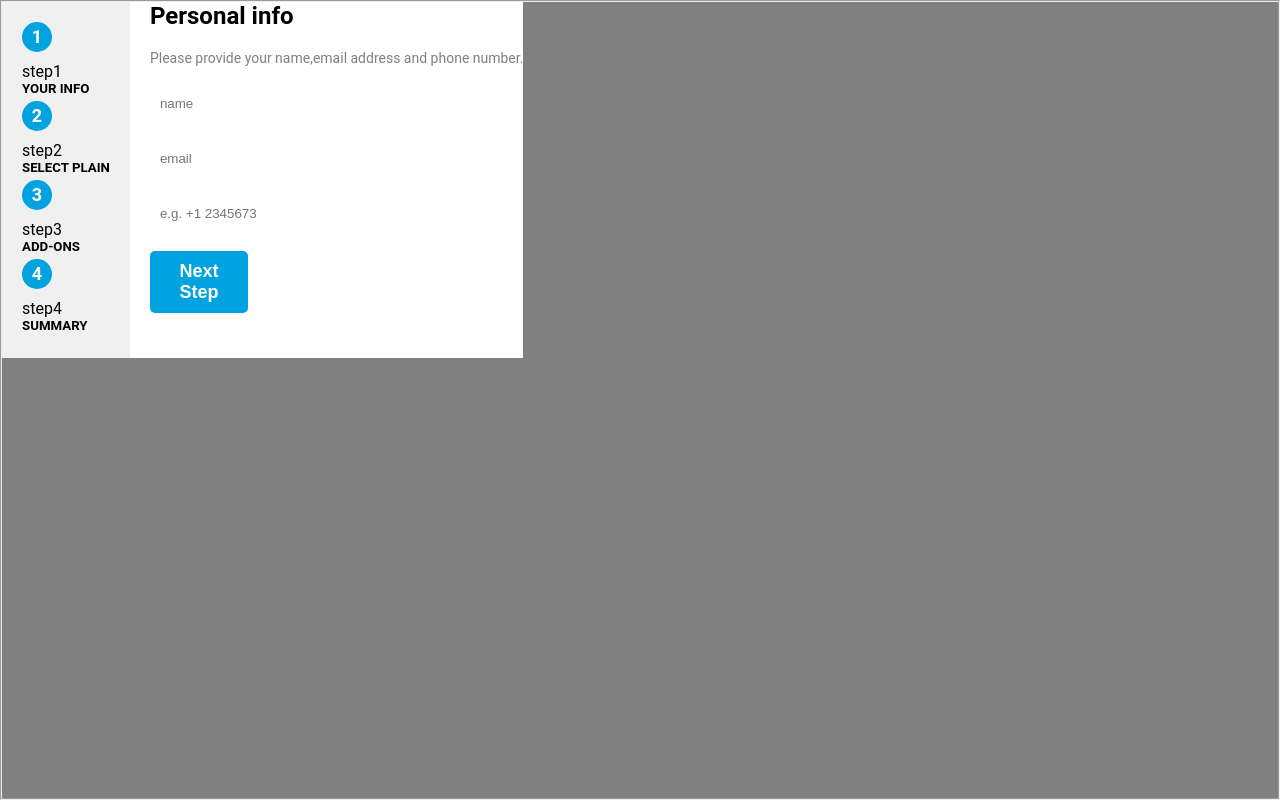
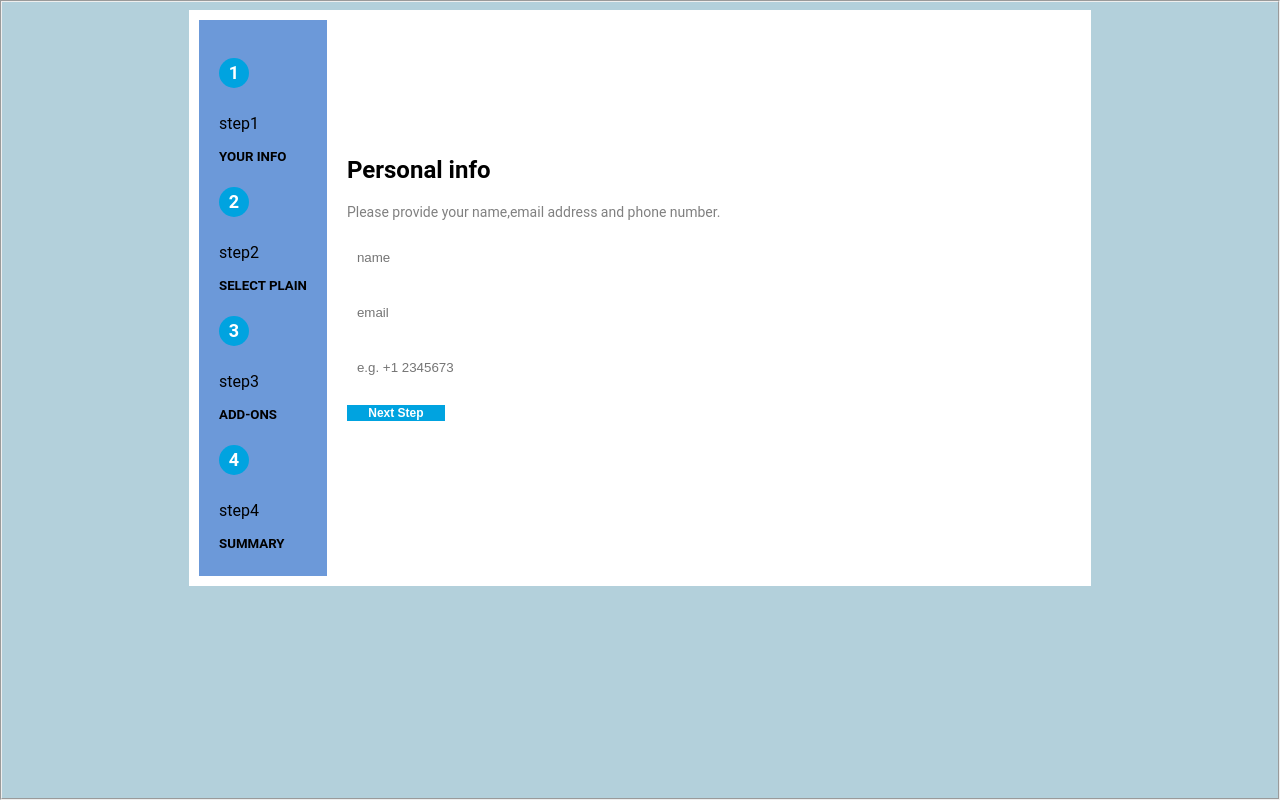
Before and after one commit to sleek1004/form-pages, a plain HTML site: page index.html in a window 1280 px wide. Drawn offline with Linux system fonts and the light colour scheme.

Commit message:
adding colors

```diff
--- a/index.css
+++ b/index.css
@@ -1,13 +1,12 @@
-* {
-  margin: 0;
-  padding: 0;
-  box-sizing: border-box;
-}
+
 html {
-  display: flex;
-  background-color: grey;
+ padding-bottom:65px;
+  align-items: center;
+  background-color: rgb(179, 208, 219);
   font-family: "Roboto", sans-serif;
   border: 2px groove;
+
+
 
 
 }
@@ -21,6 +20,11 @@ html {
 .page1 {
   background-color: white;
   display: flex;
+  align-items: center;
+  margin: auto;
+  width: 70%;
+  padding: 10px;
+
 }
 
 
@@ -30,7 +34,7 @@ html {
   .side {
     margin-right: 20px;
     padding: 20px;
-    background-color: #f0f0f0;
+    background-color: #6c99d9;
   }
 
   .circle {
@@ -60,6 +64,7 @@ html {
 
   .form {
     flex: 1;
+    margin-bottom: 20px;
   }
 
   .form h1 {
@@ -76,8 +81,8 @@ html {
 
   .form input[type="name"],
   .form input[type="email"],
-  .form input[type="number"],
-  .form button {
+  .form input[type="number"]
+ {
     display: block;
     width: 100%;
     padding: 10px;
@@ -89,10 +94,11 @@ html {
   .form button {
     background-color: #00a3e0;
     color: #fff;
-    font-size: 18px;
+    font-size: 12px;
     font-weight: bold;
     cursor: pointer;
     width:98px;
+    border: 4px;
   }
 
   @media (max-width: 768px) {
@@ -109,3 +115,8 @@ html {
       width: 100%;
     }
   }
+  /*#label{
+    font-size: 12px;
+    padding-left: 10px;
+    color: rgb(127, 176, 255);
+  }*/
```
Also changed, not shown: index.html (+1 -0 lines), page2.html (added).
